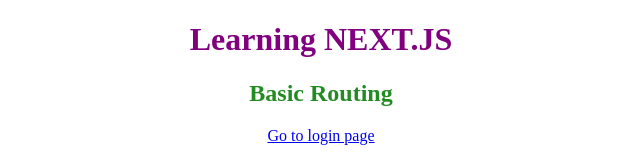
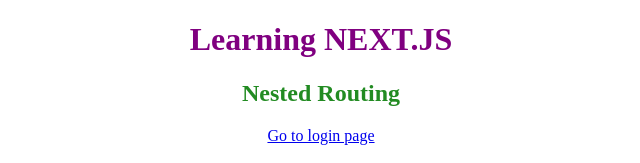
Before and after one commit to vaibhavj20/Learning-NEXT.JS, a Next.js app in the folder practice-project/: page / in a window 1280 px wide. Shown: the top 163 px of the page, without its empty margins (319-959 px from the left). Built offline with nearby package versions, Linux system fonts and the light colour scheme.

Commit message:
changed title to nested routing

```diff
--- a/practice-project/src/app/page.js
+++ b/practice-project/src/app/page.js
@@ -17,7 +17,7 @@
   return (
     <div className="para">
       <h1 className="heading-clr">Learning NEXT.JS</h1>
-      <h2>Basic Routing</h2>
+      <h2>Nested Routing</h2>
       <Link href="/login">Go to login page</Link>
       <br />
       <br />
```
